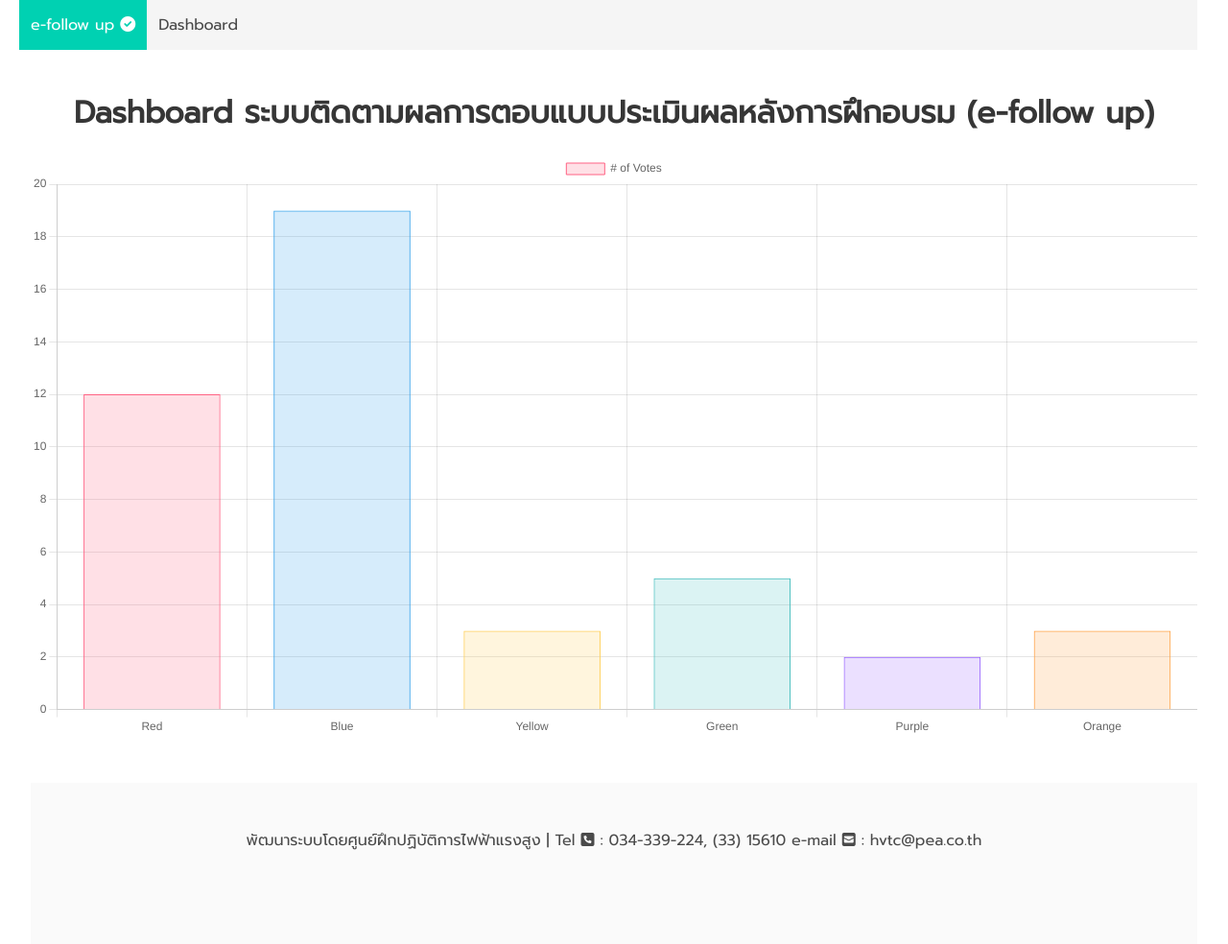
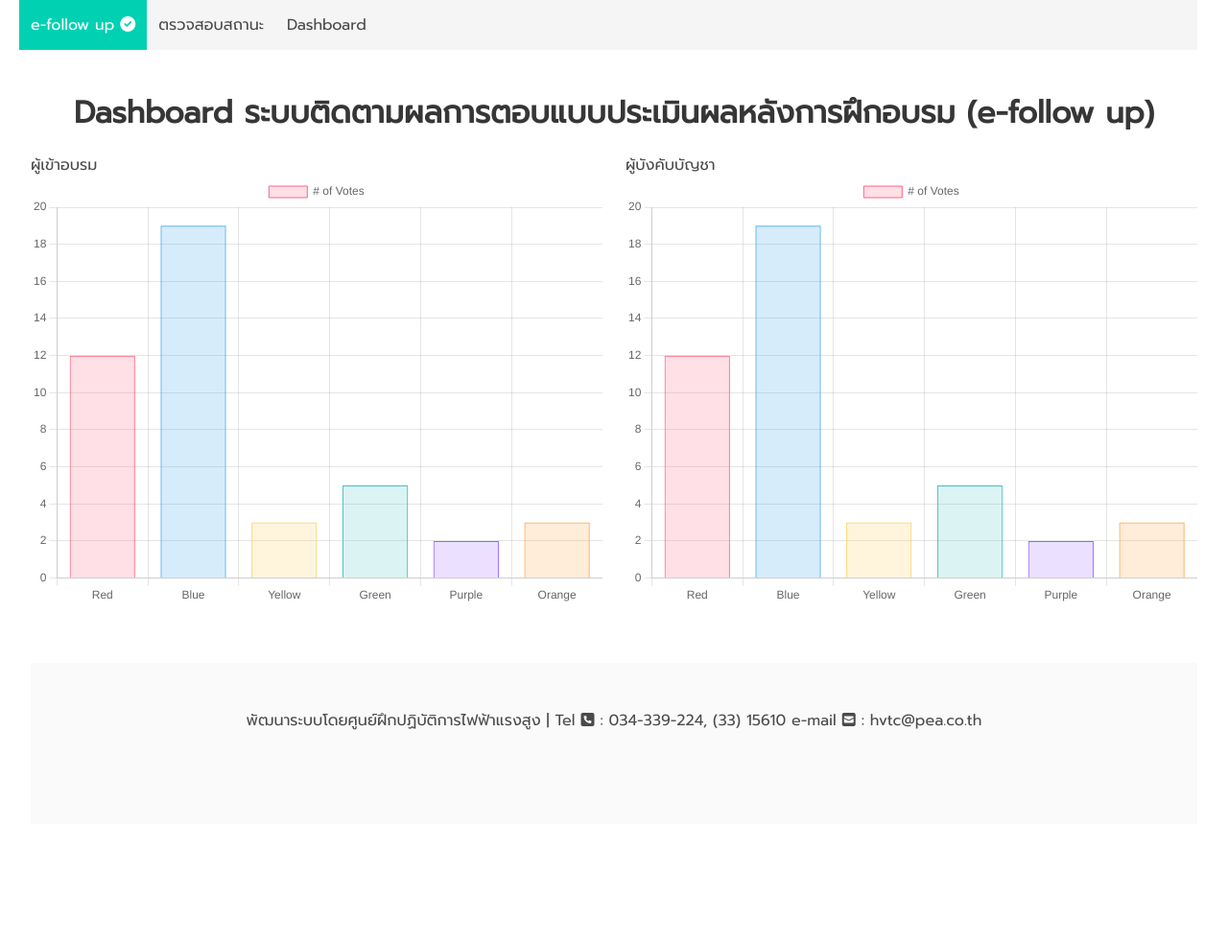
Before and after one commit to iamwaen/efollowup-googlesheets, a Flask app: page /dashboard in a window 1280 px wide. Shown: the whole page at 96% size. After the commit the page ends 761 px from the top, so only its background shows below. Run offline with Flask 2, Linux system fonts and the light colour scheme; some libraries are stand-ins or nearby versions.

Commit message:
layout 2 chart

```diff
--- a/templates/dashboard.html
+++ b/templates/dashboard.html
@@ -9,14 +9,12 @@
 
     <link rel="stylesheet" type="text/css" href="static/css/bulma.css">
     <link rel="stylesheet" type="text/css" href="static/fontawesome/css/all.min.css">
-    <!-- <link rel="stylesheet" type="text/css" href="static/datatables/datatables.min.css" /> -->
 
     <script type="text/javascript" src="static/js/jquery-3.6.0.min.js"></script>
     <script type="text/javascript" src="static/fontawesome/js/all.min.js"></script>
     <script src="https://cdnjs.cloudflare.com/ajax/libs/Chart.js/3.7.1/chart.min.js"
         integrity="sha512-QSkVNOCYLtj73J4hbmVoOV6KVZuMluZlioC+trLpewV8qMjsWqlIQvkn1KGX2StWvPMdWGBqim1xlC8krl1EKQ=="
         crossorigin="anonymous" referrerpolicy="no-referrer"></script>
-    <!-- <script type="text/javascript" src="static/datatables/datatables.min.js"></script> -->
 </head>
 
 <style>
@@ -41,21 +39,9 @@
 
             <div id="navbarBasicExample" class="navbar-menu">
                 <div class="navbar-start">
-                    <!-- <a class="navbar-item"> Home </a> -->
+                    <a class="navbar-item" href="/"> ตรวจสอบสถานะ </a>
                     <a class="navbar-item" href="#"> Dashboard </a>
                 </div>
-                <!-- <div class="navbar-end">
-                    <div class="navbar-item">
-                        <div class="buttons">
-                            <a class="button is-primary">
-                                <span class="icon">
-                                    <i class="fa-solid fa-download"></i>
-                                </span>
-                                <strong>Dashboard</strong>
-                            </a>
-                        </div>
-                    </div>
-                </div> -->
             </div>
         </nav>
     </div>
@@ -64,7 +50,16 @@
         <h1 class="title is-3 has-text-centered">Dashboard ระบบติดตามผลการตอบแบบประเมินผลหลังการฝึกอบรม (e-follow up)
         </h1>
 
-        <canvas id="myChart" width="200" height="100"></canvas>
+        <div class="columns">
+            <div class="column">
+                <p>ผู้เข้าอบรม</p>
+                <canvas id="myChart" width="200" height="150"></canvas>
+            </div>
+            <div class="column">
+                <p>ผู้บังคับบัญชา</p>
+                <canvas id="myChart2" width="200" height="150"></canvas>
+            </div>
+        </div>
 
 
         <footer class="footer mt-6">
@@ -113,6 +108,47 @@
             }
         }
     });
+
+
+    const ctx2 = document.getElementById('myChart2').getContext('2d');
+    const myChart2 = new Chart(ctx2, {
+        type: 'bar',
+        data: {
+            labels: ['Red', 'Blue', 'Yellow', 'Green', 'Purple', 'Orange'],
+            datasets: [{
+                label: '# of Votes',
+                data: [12, 19, 3, 5, 2, 3],
+                backgroundColor: [
+                    'rgba(255, 99, 132, 0.2)',
+                    'rgba(54, 162, 235, 0.2)',
+                    'rgba(255, 206, 86, 0.2)',
+                    'rgba(75, 192, 192, 0.2)',
+                    'rgba(153, 102, 255, 0.2)',
+                    'rgba(255, 159, 64, 0.2)'
+                ],
+                borderColor: [
+                    'rgba(255, 99, 132, 1)',
+                    'rgba(54, 162, 235, 1)',
+                    'rgba(255, 206, 86, 1)',
+                    'rgba(75, 192, 192, 1)',
+                    'rgba(153, 102, 255, 1)',
+                    'rgba(255, 159, 64, 1)'
+                ],
+                borderWidth: 1
+            }]
+        },
+        options: {
+            scales: {
+                y: {
+                    beginAtZero: true
+                }
+            }
+        }
+    });
+
+
 </script>
 
+
+
 </html>
```
